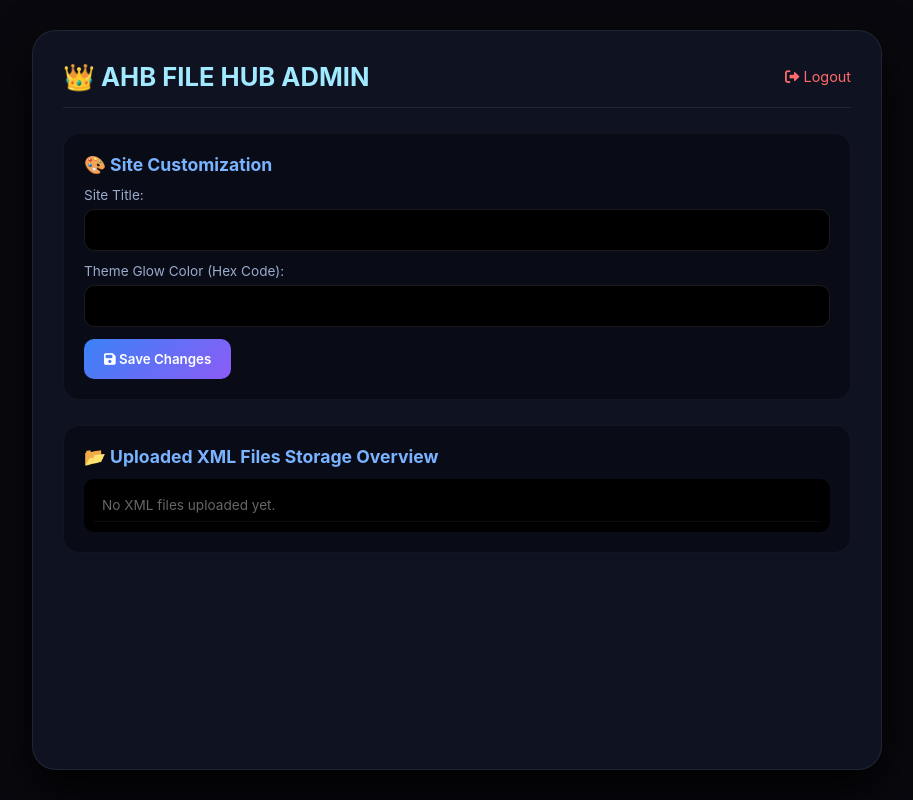
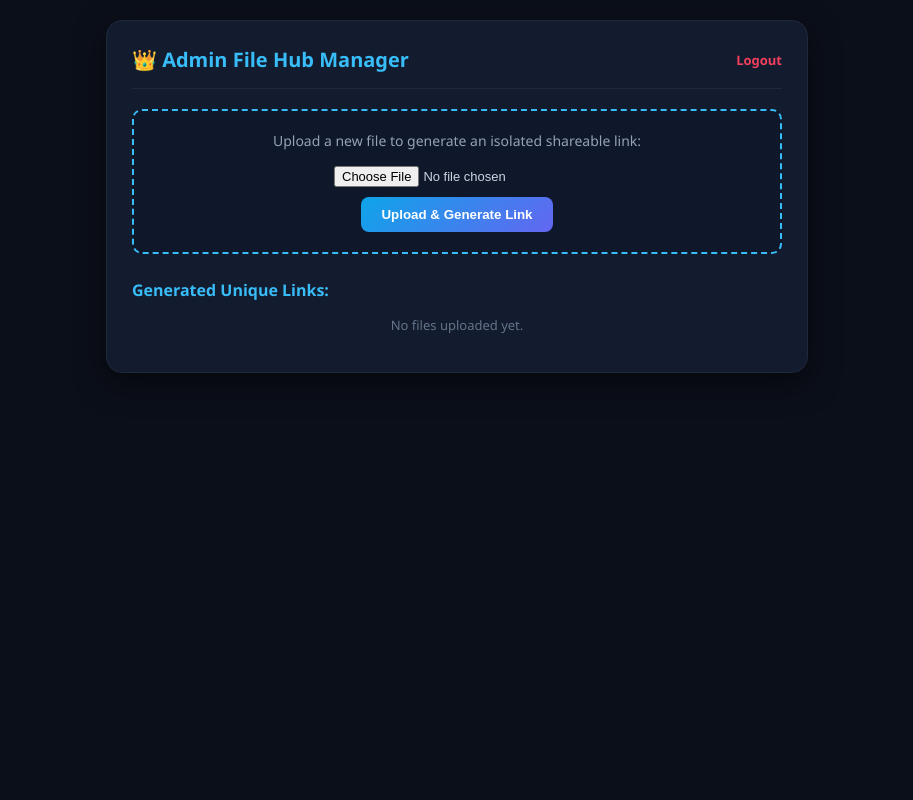
Before and after one commit to abbas-tools/ai-backend, a Flask app: page /admin-panel in a window 1280 px wide. Shown: the whole page, without its empty margins (183-1096 px from the left). Run offline with Flask 3, Linux system fonts and the light colour scheme; the visitor is signed in with stand-in values (Sample User, id 1).

Commit message:
Revamp admin dashboard layout and styles

```diff
--- a/templates/admin.html
+++ b/templates/admin.html
@@ -3,56 +3,62 @@
 <head>
     <meta charset="UTF-8">
     <meta name="viewport" content="width=device-width, initial-scale=1.0">
-  <title>AHB FILE HUB - Admin Dashboard</title>
-  <link rel="stylesheet" href="https://cdnjs.cloudflare.com/ajax/libs/font-awesome/6.0.0-beta3/css/all.min.css">
+    <title>Admin Panel - AHB File Hub</title>
     <style>
-    * { margin: 0; padding: 0; box-sizing: border-box; font-family: 'Inter', sans-serif; }
-    body { background: #08080e; color: #f0f4ff; padding: 30px; display: flex; justify-content: center; min-height: 100vh; }
-    .container { width: 100%; max-width: 850px; background: rgba(16, 20, 36, 0.9); border: 1px solid rgba(255, 255, 255, 0.08); border-radius: 24px; padding: 30px; box-shadow: 0 20px 48px rgba(0,0,0,0.8); }
-    .header { display: flex; justify-content: space-between; align-items: center; margin-bottom: 25px; border-bottom: 1px solid rgba(255,255,255,0.08); padding-bottom: 15px; }
-    h2 { color: #a0e9ff; font-size: 1.6rem; }
-    .logout { color: #ff6b6b; text-decoration: none; font-size: 0.9rem; }
-    .section { margin-bottom: 25px; background: rgba(0,0,0,0.3); padding: 20px; border-radius: 16px; border: 1px solid rgba(255,255,255,0.04); }
-    .section h3 { color: #7ab3ff; margin-bottom: 12px; font-size: 1.1rem; }
-    label { display: block; font-size: 0.85rem; color: #99aacb; margin-bottom: 6px; }
-    input { width: 100%; padding: 12px; background: #000; border: 1px solid rgba(255,255,255,0.1); border-radius: 10px; color: #fff; margin-bottom: 12px; }
-    button { padding: 12px 20px; border: none; border-radius: 10px; background: linear-gradient(135deg, #3b82f6, #8b5cf6); color: white; font-weight: 600; cursor: pointer; }
-    ul { list-style: none; max-height: 150px; overflow-y: auto; background: #000; padding: 10px; border-radius: 10px; }
-    li { padding: 8px; border-bottom: 1px solid rgba(255,255,255,0.05); font-size: 0.85rem; color: #a0e9ff; }
+        body { background: #0b0f19; color: #fff; font-family: 'Segoe UI', Tahoma, Geneva, Verdana, sans-serif; padding: 20px; margin: 0; }
+        .container { max-width: 650px; margin: 0 auto; background: #131b2e; border: 1px solid #1e293b; padding: 25px; border-radius: 16px; box-shadow: 0 10px 30px rgba(0,0,0,0.5); }
+        .header { display: flex; justify-content: space-between; align-items: center; border-bottom: 1px solid #1e293b; padding-bottom: 15px; margin-bottom: 20px; }
+        h2 { color: #38bdf8; font-size: 20px; margin: 0; }
+        .logout { color: #f43f5e; text-decoration: none; font-size: 13px; font-weight: bold; }
+        .upload-section { background: #0f172a; border: 2px dashed #38bdf8; padding: 20px; border-radius: 10px; text-align: center; margin-bottom: 25px; }
+        .btn { background: linear-gradient(135deg, #0ea5e9, #6366f1); color: white; border: none; padding: 10px 20px; border-radius: 8px; font-weight: bold; cursor: pointer; margin-top: 10px; }
+        .file-card { background: #0f172a; border: 1px solid #1e293b; padding: 15px; border-radius: 8px; margin-bottom: 12px; }
+        .file-title { font-size: 14px; font-weight: bold; color: #cbd5e1; margin-bottom: 8px; }
+        .link-box { background: #131b2e; padding: 8px; border-radius: 6px; font-size: 12px; color: #38bdf8; word-break: break-all; margin-bottom: 8px; border: 1px solid #334155; }
+        .actions { display: flex; justify-content: space-between; align-items: center; }
+        .btn-sm { padding: 5px 10px; border-radius: 5px; font-size: 11px; text-decoration: none; font-weight: bold; }
+        .btn-copy { background: #334155; color: white; border: none; cursor: pointer; }
+        .btn-del { background: #ef4444; color: white; }
     </style>
 </head>
 <body>
     <div class="container">
         <div class="header">
-      <h2>👑 AHB FILE HUB ADMIN</h2>
-      <a href="/admin/logout" class="logout"><i class="fas fa-sign-out-alt"></i> Logout</a>
+            <h2>👑 Admin File Hub Manager</h2>
+            <a href="/logout" class="logout">Logout</a>
         </div>
 
-    <div class="section">
-      <h3>🎨 Site Customization</h3>
-      <form method="POST">
-        <label>Site Title:</label>
-        <input type="text" name="site_title" value="{{ config.site_title }}" required>
+        <!-- Upload Form -->
+        <form method="POST" enctype="multipart/form-data" class="upload-section">
+            <p style="margin-top:0; font-size: 14px; color: #94a3b8;">Upload a new file to generate an isolated shareable link:</p>
+            <input type="file" name="file" required style="color: #cbd5e1; font-size: 13px;"><br>
+            <button type="submit" class="btn">Upload & Generate Link</button>
+        </form>
 
-        <label>Theme Glow Color (Hex Code):</label>
-        <input type="text" name="theme_glow" value="{{ config.theme_glow }}" required>
+        <h3 style="font-size: 16px; color: #38bdf8; margin-bottom: 15px;">Generated Unique Links:</h3>
 
-        <button type="submit"><i class="fas fa-save"></i> Save Changes</button>
-      </form>
+        {% if files %}
+            {% for file_id, info in files.items() %}
+            <div class="file-card">
+                <div class="file-title">📄 {{ info.filename }}</div>
+                <div class="link-box" id="link-{{ file_id }}">https://ahb-files-hub.onrender.com/file/{{ file_id }}</div>
+                <div class="actions">
+                    <button class="btn-sm btn-copy" onclick="copyText('link-{{ file_id }}')">📋 Copy Link for Social Media</button>
+                    <a href="/admin/delete/{{ file_id }}" class="btn-sm btn-del">Delete</a>
+                </div>
+            </div>
+            {% endfor %}
+        {% else %}
+            <p style="text-align: center; color: #64748b; font-size: 13px;">No files uploaded yet.</p>
+        {% endif %}
     </div>
 
-    <div class="section">
-      <h3>📂 Uploaded XML Files Storage Overview</h3>
-      <ul>
-        {% if files %}
-          {% for file in files %}
-            <li><i class="fas fa-file-code"></i> {{ file }}</li>
-          {% endfor %}
-        {% else %}
-          <li style="color:#666;">No XML files uploaded yet.</li>
-        {% endif %}
-      </ul>
-    </div>
-  </div>
+    <script>
+        function copyText(containerId) {
+            const text = document.getElementById(containerId).innerText;
+            navigator.clipboard.writeText(text);
+            alert('Isolated link copied! You can now paste it in your YouTube/TikTok/Instagram bio or description.');
+        }
+    </script>
 </body>
 </html>
```
Lines whose indentation alone changed are shown as unchanged.
